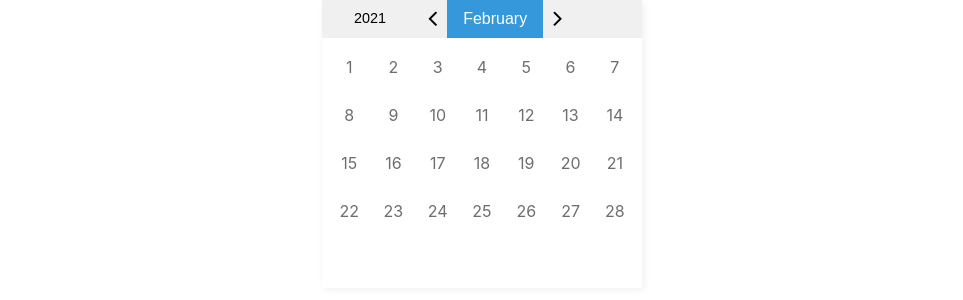
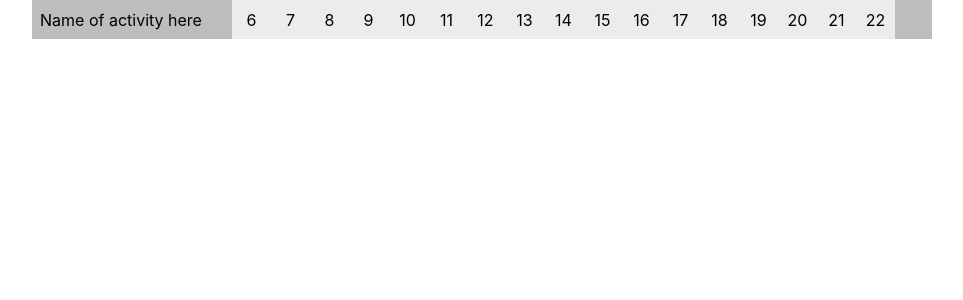
Before and after one commit to johnnydevster/simplebooker, a React (Create React App) app: page / in a window 1280 px wide. Shown: the top 300 px of the page, without its empty margins (158-1121 px from the left). Built offline with nearby package versions, Linux system fonts and the light colour scheme.

Commit message:
Started work on the main booking window

```diff
--- a/src/App.js
+++ b/src/App.js
@@ -4,9 +4,22 @@ import Calendar from './Calendar';
 
 function App() {
 
+  const bookableTimes = [];
+  for (var i = 6; i <= 22; i++) {
+    bookableTimes.push(i);
+  }
+
+
   return (
-    <div>
-      <Calendar />
+    <div className="booking-main">
+      <div className="activity-header">
+        <span>Name of activity here</span>
+      </div>
+      <div className="times-header">
+        {bookableTimes.map((time) => {
+          return <div className="timecell">{time}</div>
+        })}
+      </div>
     </div>
   );
 }
--- a/src/App.scss
+++ b/src/App.scss
@@ -134,3 +134,36 @@ ul {
 
   /* Show the dropdown menu (use JS to add this class to the .dropdown-content container when the user clicks on the dropdown button) */
   .show {display:block;}
+
+
+
+
+  /* ----------- Style rules for main booking app below ------------ */
+
+  .booking-main {
+    display: flex;
+    align-items: center;
+    background-color: rgb(189, 189, 189);
+    width: 900px;
+    margin: auto;
+  }
+
+  .activity-header {
+   width: 200px;
+   padding: 8px;
+  }
+
+  .times-header {
+    display: flex;
+
+    margin: 0;
+    > * {
+      display: flex;
+      justify-content: center;
+      align-items: center;
+      background-color: rgb(236, 236, 236);
+      width: 39px;
+      height: 39px;
+
+    }
+  }
```
